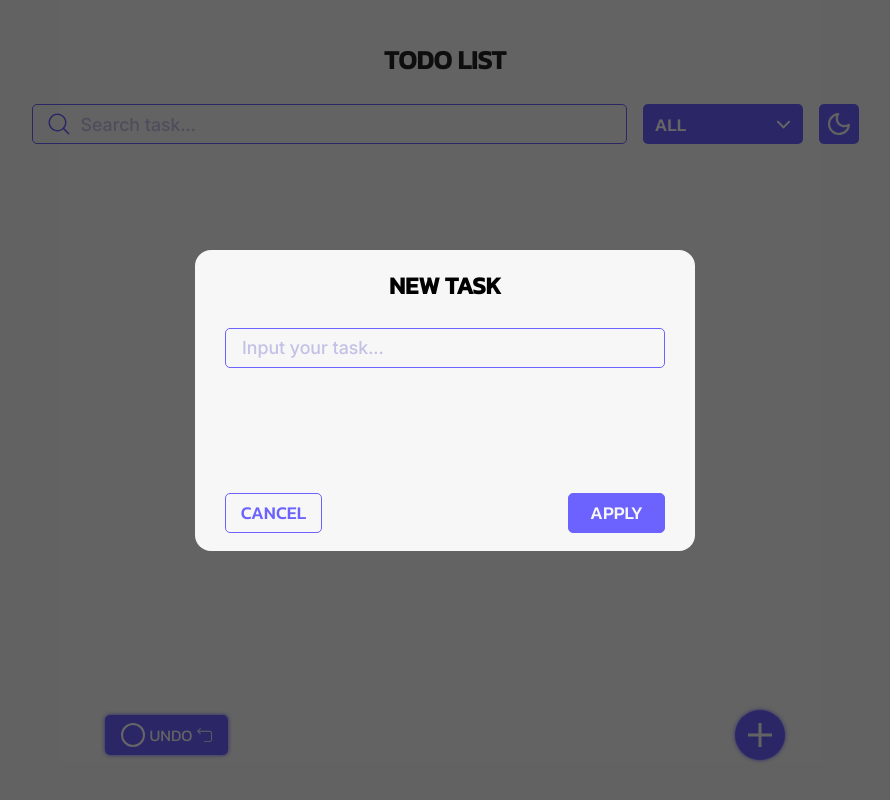
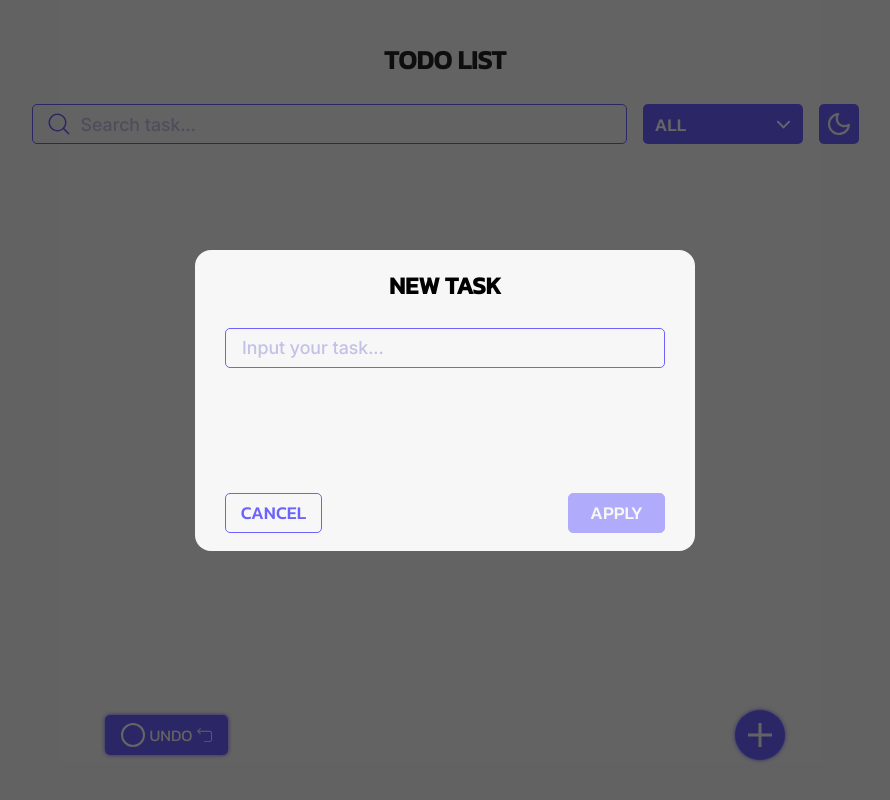
Before and after one commit to usmanow/react-todo, a React (Vite) app: page / in a window 1280 px wide. Both pictures are taken after a click on the button 955 px from the left and 735 px from the top of the page. Shown: the whole page, without its empty margins (195-1085 px from the left). Built offline with nearby package versions, Linux system fonts and the light colour scheme.

Commit message:
feat: add input validation and disable apply button in Modal for empty tasks

```diff
--- a/src/components/Modal/Modal.jsx
+++ b/src/components/Modal/Modal.jsx
@@ -13,6 +13,8 @@ const Modal = ({ isOpen, onClose, onSubmit }) => {
   const [isVisible, setIsVisible] = useState(false)
   const inputRef = useRef(null)
 
+  const isInputEmpty = inputValue.trim() === ''
+
   useEffect(() => {
     if (isOpen) {
       setIsRendered(true)
@@ -24,10 +26,11 @@ const Modal = ({ isOpen, onClose, onSubmit }) => {
     }
   }, [isOpen, isRendered])
 
-  const handleApply = () => {
+  const handleApply = (e) => {
+    e.preventDefault()
+
     const taskText = inputValue.trim()
-    if (taskText === '') return
-
+    if (!taskText) return
     onSubmit(taskText)
     setInputValue('')
     inputRef.current?.focus()
@@ -48,10 +51,7 @@ const Modal = ({ isOpen, onClose, onSubmit }) => {
       <form
         className={cn(styles.modal, isVisible && styles.visible)}
         onClick={(e) => e.stopPropagation(e)}
-        onSubmit={(e) => {
-          e.preventDefault()
-          handleApply()
-        }}
+        onSubmit={handleApply}
       >
         <div className={styles.modalHeader}>
           <h2 className={styles.modalTitle}>New Task</h2>
@@ -77,8 +77,8 @@ const Modal = ({ isOpen, onClose, onSubmit }) => {
 
           <Button
             variant="apply"
-            onClick={handleApply}
             type="submit"
+            disabled={isInputEmpty}
           >
             Apply
           </Button>
--- a/src/ui/Button/Button.jsx
+++ b/src/ui/Button/Button.jsx
@@ -2,12 +2,13 @@ import { cn } from '../../utils/utils'
 
 import styles from './Button.module.scss'
 
-const Button = ({ children, onClick, variant = 'apply' }) => {
+const Button = ({ children, onClick, variant, type, disabled }) => {
   return (
     <button
       className={cn(styles.button, variant === 'cancel' && styles.buttonCancel)}
-      type="button"
+      type={type}
       onClick={onClick}
+      disabled={disabled}
     >
       {children}
     </button>
--- a/src/ui/Button/Button.module.scss
+++ b/src/ui/Button/Button.module.scss
@@ -18,6 +18,18 @@
     border: var(--border);
   }
 
+  &:disabled {
+    cursor: not-allowed;
+    opacity: 0.5;
+    pointer-events: auto;
+  }
+
+  &:disabled:hover {
+    color: var(--color-light-theme);
+    background-color: var(--color-accent);
+    border: var(--border);
+  }
+
   &.buttonCancel {
     color: var(--color-accent);
     background-color: var(--color-light-theme);
```
